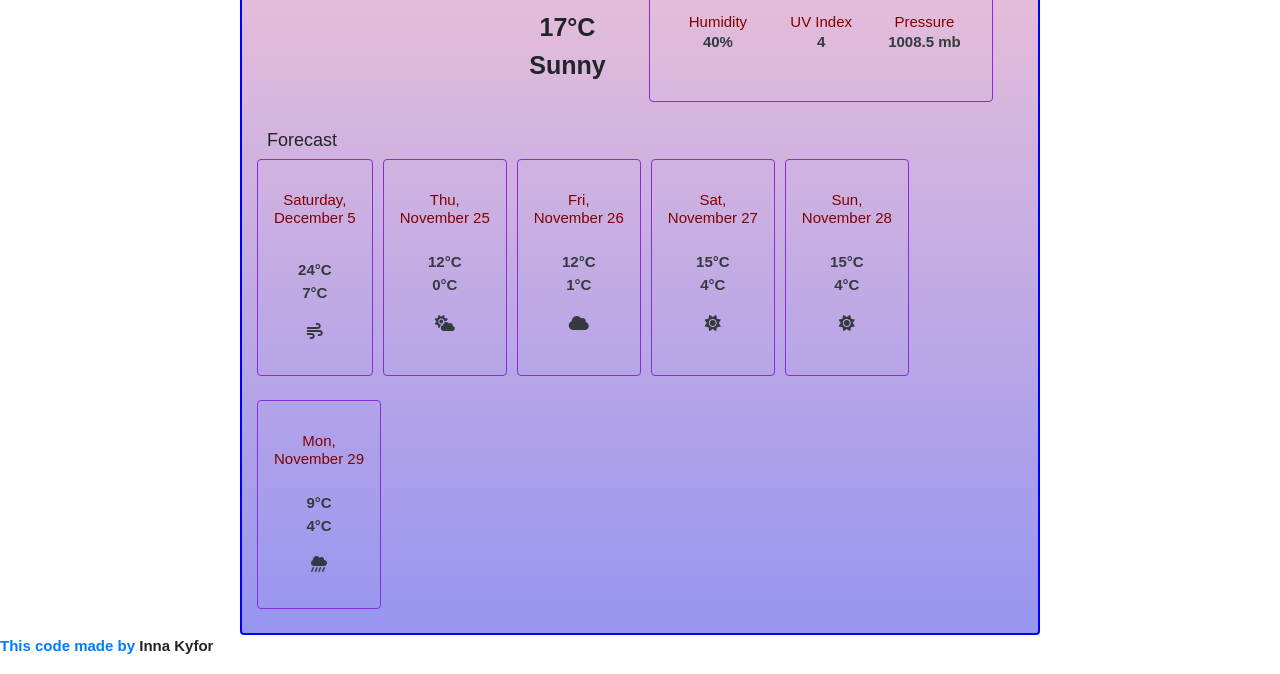
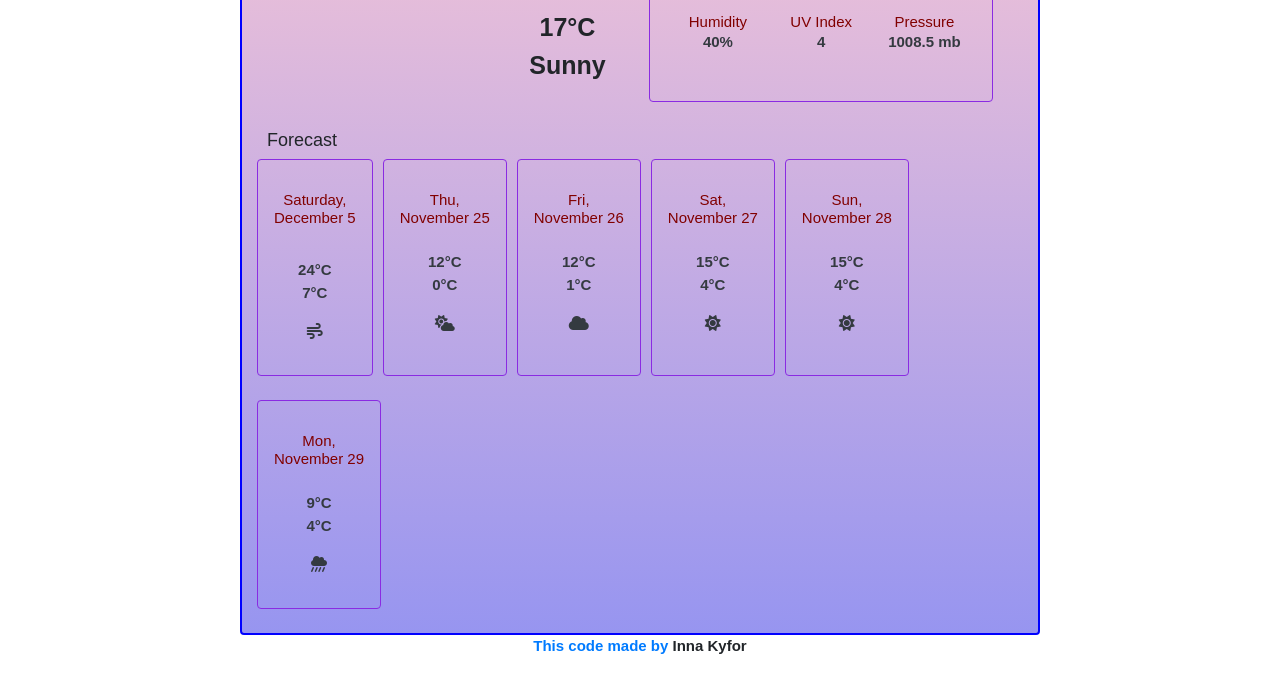
Before and after one commit to evernow19/weatherApp, a plain HTML site: page index.html in a window 1280 px wide. Shown: the part 230-904 px from the top of the page. Drawn offline with nearby package versions, Linux system fonts and the light colour scheme; a web font is replaced by a local one.

Commit message:
Update styles.css
Customised bottom link

```diff
--- a/styles.css
+++ b/styles.css
@@ -101,3 +101,6 @@ i {
   display: inline-block
   float: right;
 }
+.bottom-link{
+  text-align: center;
+}
```
